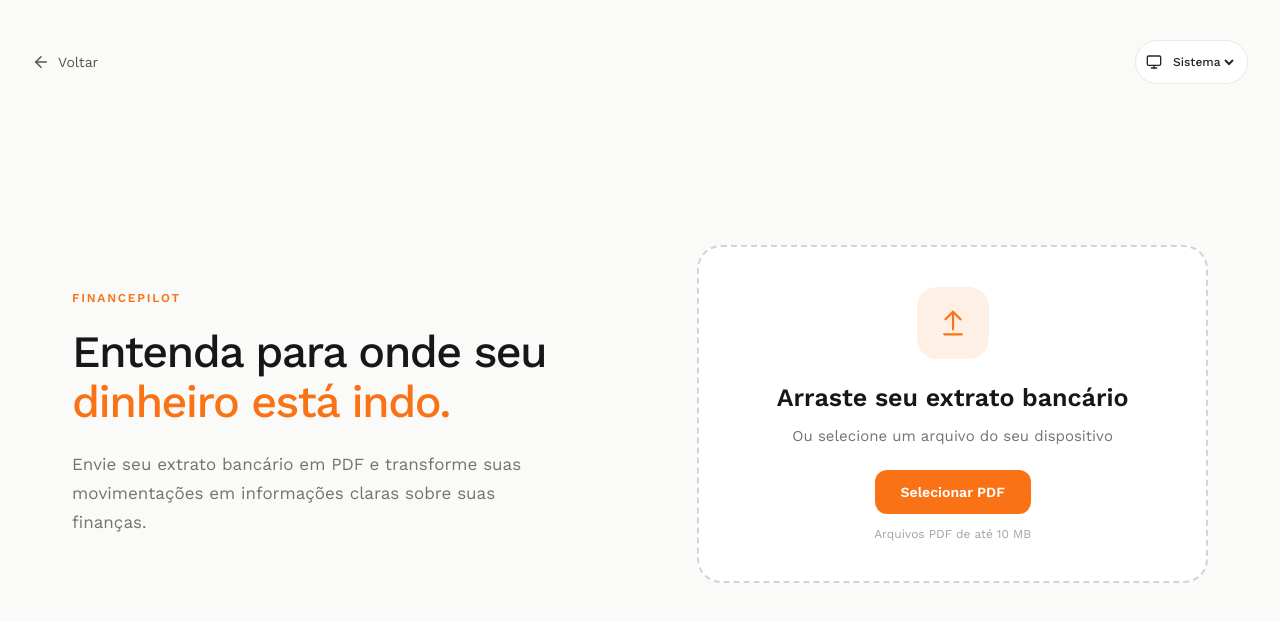
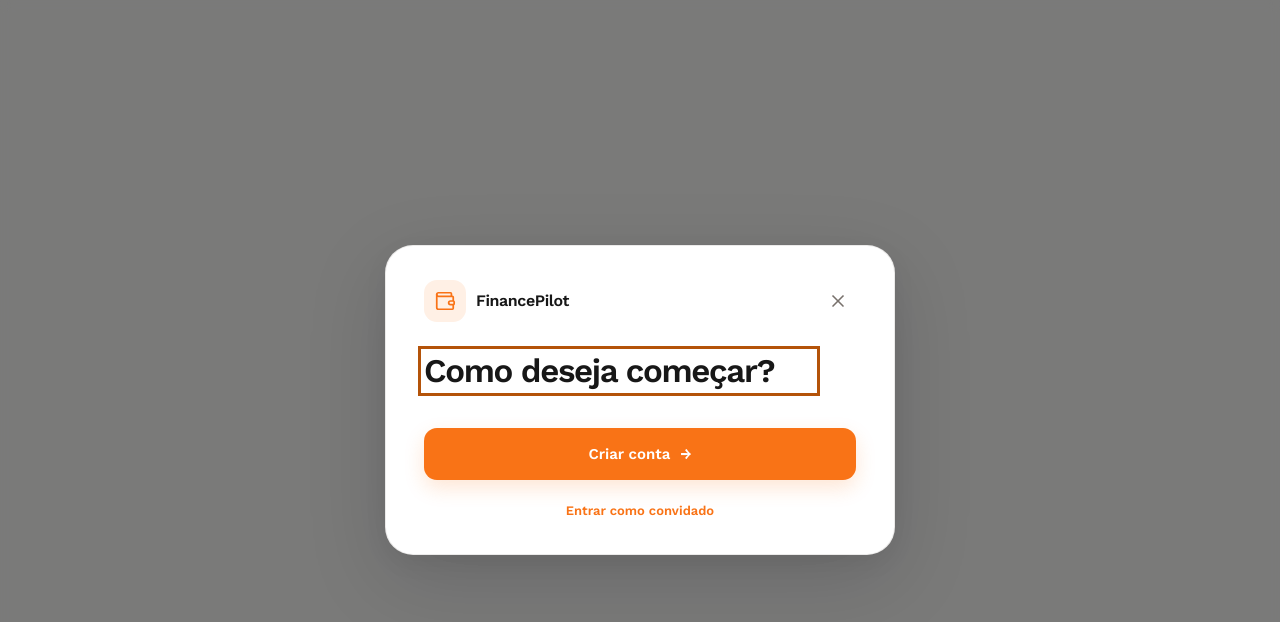
Before and after one commit to ronny-dvl/financepilot, a React (Vite) app in the folder frontend/: page /analisar in a window 1280 px wide. Shown: the top 622 px of the page. Built offline with nearby package versions, Linux system fonts and the light colour scheme; no server answers.

Commit message:
feat(frontend): add guest entry flow

```diff
--- a/frontend/src/components/AuthOverlay.module.css
+++ b/frontend/src/components/AuthOverlay.module.css
@@ -315,6 +315,10 @@
 }
 
 /* Responsividade */
+.back { display: inline-flex; align-items: center; gap: 7px; padding: 8px 0; margin: 0 0 12px; border: 0; background: none; color: var(--fp-muted); font: 500 13px var(--font); cursor: pointer; }
+.back:hover { color: var(--fp-accent-text); }
+.error { margin: 0; color: var(--fp-color-b42318); font-size: 13px; line-height: 1.5; }
+.field input[aria-invalid="true"] { border-color: var(--fp-color-b42318); }
 
 @media (max-width: 600px) {
   .overlay {
--- a/frontend/src/components/AuthOverlay.tsx
+++ b/frontend/src/components/AuthOverlay.tsx
@@ -1,8 +1,9 @@
 
-import { useEffect, useState, type FormEvent } from "react";
+import { useEffect, useRef, useState, type FormEvent } from "react";
 import { motion, AnimatePresence, useReducedMotion } from "framer-motion";
-import { useNavigate } from "react-router-dom";
-import { Eye, EyeOff, Wallet, X } from "lucide-react";
+import { useLocation, useNavigate } from "react-router-dom";
+import { ArrowLeft, Eye, EyeOff, Wallet, X } from "lucide-react";
+import { useStatement } from "../contexts/StatementContext";
 import styles from "./AuthOverlay.module.css";
 
 type Props = {
@@ -10,9 +11,19 @@ type Props = {
   onClose: () => void;
 };
 
+const emptyForm = { nome: "", sobrenome: "", email: "", senha: "" };
+const validName = (value: string) => value.trim().length >= 2 && value.trim().length <= 80
+  && /^[\p{L}\p{M}]+(?:[ '’\-][\p{L}\p{M}]+)*$/u.test(value.trim());
+
 export default function AuthOverlay({ open, onClose }: Props) {
   const navigate = useNavigate();
+  const { pathname } = useLocation();
   const reduceMotion = useReducedMotion();
+  const { setGuestFirstName } = useStatement();
+  const [step, setStep] = useState<"choice" | "register" | "guest">("choice");
+  const [guestError, setGuestError] = useState("");
+  const modalRef = useRef<HTMLDivElement>(null);
+  const titleRef = useRef<HTMLHeadingElement>(null);
 
   const [form, setForm] = useState({
     nome: "",
@@ -24,16 +35,42 @@ export default function AuthOverlay({ open, onClose }: Props) {
   const [showPassword, setShowPassword] = useState(false);
 
   useEffect(() => {
+    if (open) return;
+    setStep("choice");
+    setForm(emptyForm);
+    setGuestError("");
+    setShowPassword(false);
+  }, [open]);
+
+  useEffect(() => { if (open) titleRef.current?.focus(); }, [open, step]);
+
+  useEffect(() => {
     if (!open) return;
+
+    const previousOverflow = document.body.style.overflow;
+    document.body.style.overflow = "hidden";
 
     const onKeyDown = (event: KeyboardEvent) => {
       if (event.key === "Escape") onClose();
+      if (event.key !== "Tab") return;
+      const focusable = modalRef.current?.querySelectorAll<HTMLElement>(
+        'button:not(:disabled), input:not(:disabled), select:not(:disabled), a[href], [tabindex="0"]'
+      );
+      if (!focusable?.length) return;
+      const first = focusable[0];
+      const last = focusable[focusable.length - 1];
+      if (event.shiftKey && (document.activeElement === first || document.activeElement === titleRef.current)) {
+        event.preventDefault(); last.focus();
+      } else if (!event.shiftKey && document.activeElement === last) {
+        event.preventDefault(); first.focus();
+      }
     };
 
     window.addEventListener("keydown", onKeyDown);
 
     return () => {
       window.removeEventListener("keydown", onKeyDown);
+      document.body.style.overflow = previousOverflow;
     };
   }, [open, onClose]);
 
@@ -53,9 +90,27 @@ export default function AuthOverlay({ open, onClose }: Props) {
     // Não simular cadastro enquanto a API não estiver pronta.
   };
 
-  const entrarComoVisitante = () => {
-    onClose();
-    navigate("/analisar");
+  const changeStep = (next: "choice" | "register" | "guest") => {
+    setForm(emptyForm);
+    setGuestError("");
+    setShowPassword(false);
+    setStep(next);
+  };
+
+  const entrarComoConvidado = (event: FormEvent<HTMLFormElement>) => {
+    event.preventDefault();
+    const nome = form.nome.trim().replace(/\s+/g, " ");
+    const sobrenome = form.sobrenome.trim().replace(/\s+/g, " ");
+    if (!validName(nome) || !validName(sobrenome)) {
+      setGuestError("Informe nome e sobrenome válidos, com pelo menos duas letras, sem números ou símbolos.");
+      document.getElementById(!validName(nome) ? "guest-nome" : "guest-sobrenome")?.focus();
+      return;
+    }
+    // Only the first name is kept in React memory; the surname is discarded.
+    setGuestFirstName(nome.split(" ")[0]);
+    setForm(emptyForm);
+    if (pathname !== "/analisar") onClose();
+    navigate("/analisar", { replace: pathname === "/analisar" });
   };
 
   return (
@@ -70,6 +125,7 @@ export default function AuthOverlay({ open, onClose }: Props) {
           onClick={onClose}
         >
           <motion.div
+            ref={modalRef}
             className={styles.modal}
             role="dialog"
             aria-modal="true"
@@ -111,11 +167,28 @@ export default function AuthOverlay({ open, onClose }: Props) {
               </button>
             </div>
 
-            <h2 id="auth-title" className={styles.title}>
-              Comece a entender suas finanças.
+            {step !== "choice" && <button type="button" className={styles.back} onClick={() => changeStep("choice")}><ArrowLeft size={16} aria-hidden="true" /> Voltar</button>}
+
+            <h2 ref={titleRef} tabIndex={-1} id="auth-title" className={styles.title}>
+              {step === "choice" ? "Como deseja começar?" : step === "guest" ? "Como podemos chamar você?" : "Comece a entender suas finanças."}
             </h2>
 
-            <form className={styles.form} onSubmit={criarConta}>
+            {step === "choice" && <div className={styles.form}>
+              <button type="button" className={styles.primary} onClick={() => changeStep("register")}>Criar conta <span aria-hidden="true">→</span></button>
+              <div className={styles.guestRow}><button type="button" className={styles.guest} onClick={() => changeStep("guest")}>Entrar como convidado</button></div>
+            </div>}
+
+            {step === "guest" && <form className={styles.form} onSubmit={entrarComoConvidado}>
+              <div className={styles.nameRow}>
+                <div className={styles.field}><label htmlFor="guest-nome">Nome</label><input id="guest-nome" autoComplete="given-name" placeholder="Seu nome" value={form.nome} onChange={updateField("nome")} required minLength={2} maxLength={80} aria-invalid={!!guestError && !validName(form.nome.trim().replace(/\s+/g, " "))} aria-describedby={guestError ? "guest-error" : undefined} /></div>
+                <div className={styles.field}><label htmlFor="guest-sobrenome">Sobrenome</label><input id="guest-sobrenome" autoComplete="family-name" placeholder="Seu sobrenome" value={form.sobrenome} onChange={updateField("sobrenome")} required minLength={2} maxLength={80} aria-invalid={!!guestError && !validName(form.sobrenome.trim().replace(/\s+/g, " "))} aria-describedby={guestError ? "guest-error" : undefined} /></div>
+              </div>
+              {guestError && <p id="guest-error" className={styles.error} role="alert">{guestError}</p>}
+              <button type="submit" className={styles.primary}>Continuar para o upload <span aria-hidden="true">→</span></button>
+            </form>}
+
+            {step === "register" && <form className={styles.form} onSubmit={criarConta}>
+              <p className={styles.notice}>O cadastro ainda não está disponível. Nenhum dado deste formulário será enviado.</p>
               <div className={styles.nameRow}>
                 <div className={styles.field}>
                   <label htmlFor="auth-nome">Nome</label>
@@ -206,16 +279,13 @@ export default function AuthOverlay({ open, onClose }: Props) {
                 <button
                   type="button"
                   className={styles.guest}
-                  onClick={entrarComoVisitante}
+                  onClick={() => changeStep("guest")}
                 >
-                  Continuar como visitante
+                  Entrar como convidado
                 </button>
               </div>
 
-              <p className={styles.notice}>
-                O cadastro estará disponível em breve.
-              </p>
-            </form>
+            </form>}
           </motion.div>
         </motion.div>
       )}
--- a/frontend/src/contexts/StatementContext.tsx
+++ b/frontend/src/contexts/StatementContext.tsx
@@ -6,6 +6,8 @@ type StatementContextValue = {
   setAnalysis: (analysis: StatementAnalysisResponse) => void;
   revealDashboard: boolean;
   markDashboardViewed: () => void;
+  guestFirstName: string | null;
+  setGuestFirstName: (name: string) => void;
 };
 
 const StatementContext = createContext<StatementContextValue | undefined>(undefined);
@@ -13,6 +15,7 @@ const StatementContext = createContext<StatementContextValue | undefined>(undefi
 export function StatementProvider({ children }: { children: ReactNode }) {
   const [analysis, setAnalysisState] = useState<StatementAnalysisResponse | null>(null);
   const [revealDashboard, setRevealDashboard] = useState(false);
+  const [guestFirstName, setGuestFirstName] = useState<string | null>(null);
   const setAnalysis = useCallback((result: StatementAnalysisResponse) => {
     setAnalysisState(result);
     setRevealDashboard(true);
@@ -20,7 +23,7 @@ export function StatementProvider({ children }: { children: ReactNode }) {
   const markDashboardViewed = useCallback(() => setRevealDashboard(false), []);
 
   return (
-    <StatementContext.Provider value={{ analysis, setAnalysis, revealDashboard, markDashboardViewed }}>
+    <StatementContext.Provider value={{ analysis, setAnalysis, revealDashboard, markDashboardViewed, guestFirstName, setGuestFirstName }}>
       {children}
     </StatementContext.Provider>
   );
--- a/frontend/src/pages/Analisar.tsx
+++ b/frontend/src/pages/Analisar.tsx
@@ -1,11 +1,18 @@
 
-import { Link } from "react-router-dom";
+import { Link, useNavigate } from "react-router-dom";
 import { ArrowLeft } from "lucide-react";
 import PdfUpload from "../components/PdfUpload/PdfUpload";
 import ThemeSelector from "../components/ThemeSelector/ThemeSelector";
+import AuthOverlay from "../components/AuthOverlay";
+import { useStatement } from "../contexts/StatementContext";
 import styles from "./Analisar.module.css";
 
 export default function Analisar() {
+  const { guestFirstName } = useStatement();
+  const navigate = useNavigate();
+  if (!guestFirstName) {
+    return <main className={styles.page}><AuthOverlay open onClose={() => navigate("/")} /></main>;
+  }
   return (
     <main className={styles.page}>
       <div className={styles.container}>
--- a/frontend/src/pages/Dashboard.tsx
+++ b/frontend/src/pages/Dashboard.tsx
@@ -32,7 +32,7 @@ function Panel({ id, children }: { id: string; children: ReactNode }) {
 }
 
 export default function Dashboard() {
-  const { analysis, revealDashboard, markDashboardViewed } = useStatement();
+  const { analysis, revealDashboard, markDashboardViewed, guestFirstName } = useStatement();
   const [reveal] = useState(revealDashboard);
   useEffect(() => { if (analysis) markDashboardViewed(); }, [analysis, markDashboardViewed]);
   const reducedMotion = useReducedMotion();
@@ -70,7 +70,7 @@ export default function Dashboard() {
   };
   const weeklyMax = Math.max(0, ...weeks.flatMap(week => [week.income, week.outflow])) || 1;
   const categoryMax = Math.max(0, ...categories.map(([, amount]) => amount)) || 1;
-  const firstName = analysis?.holderName?.trim().split(/\s+/)[0]
+  const firstName = (guestFirstName || analysis?.holderName)?.trim().split(/\s+/)[0]
     ?.toLocaleLowerCase("pt-BR")
     .replace(/(^|[-'’])(\p{L})/gu, (_, separator: string, letter: string) =>
       separator + letter.toLocaleUpperCase("pt-BR"));
@@ -85,7 +85,7 @@ export default function Dashboard() {
           </Link>
           <span className={styles.headerLabel}>Seu painel financeiro</span>
           <ThemeSelector />
-          <Link to="/analisar" className={styles.primaryButton}>
+          <Link to="/analisar" className={`${styles.primaryButton} ${styles.analyzeAnother}`}>
             <Plus size={17} aria-hidden="true" /> Analisar outro extrato
           </Link>
         </div>
```
